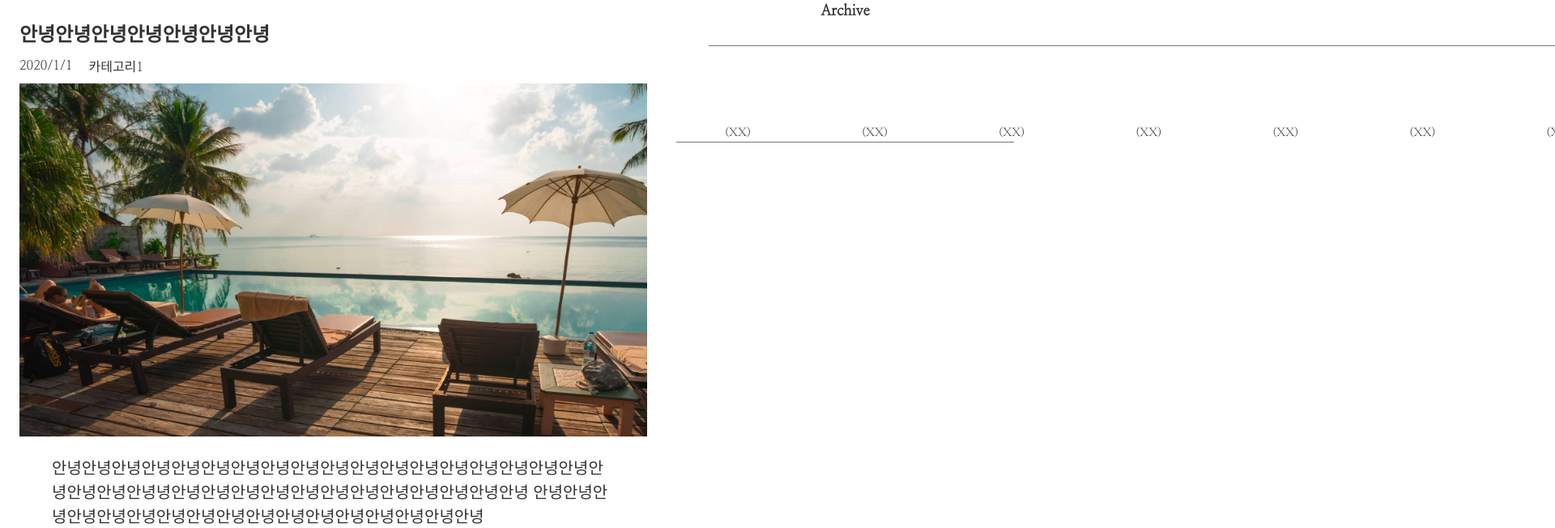
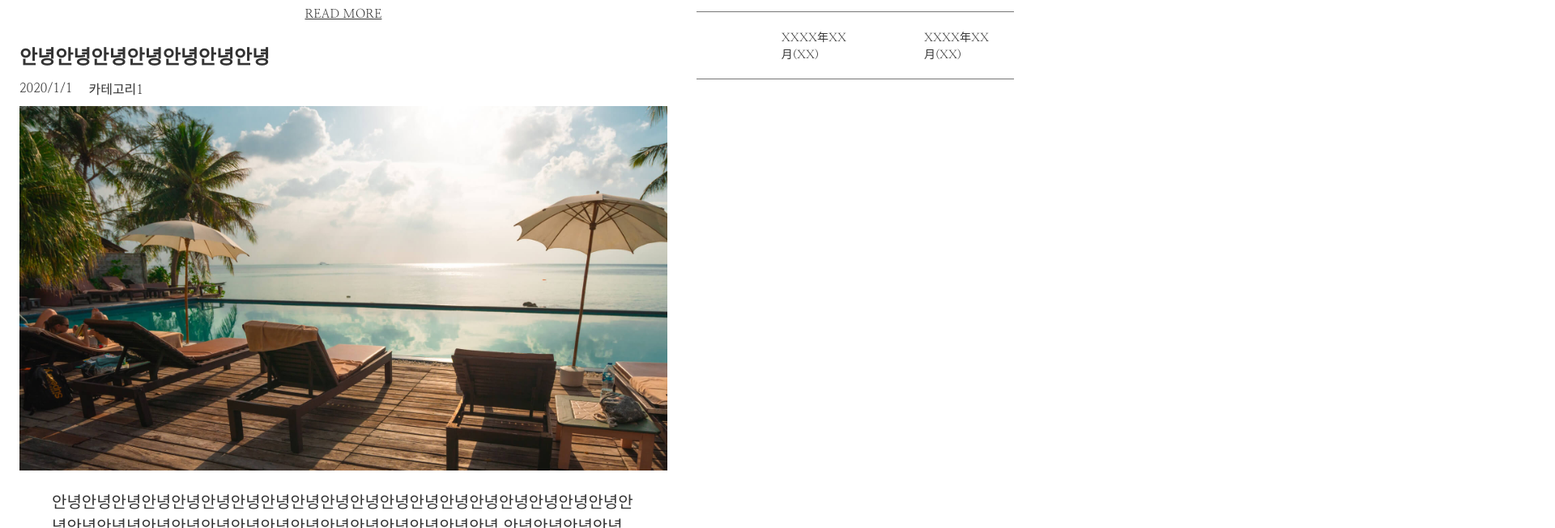
Before and after one commit to rabbit6780/first-practice, a plain HTML site: page index.html in a window 1280 px wide. Shown: the part 1888-2540 px from the top of the page at 81% size, 1920 px wide, since content can reach past the window. Drawn offline with Linux system fonts and the light colour scheme.

Commit message:
wooooooo

```diff
--- a/index.html
+++ b/index.html
@@ -161,21 +161,8 @@
             <section class="archive">
                 <h3 class="side-title">Archive</h3>
                     <ul>
-                        <li><a href="#">XXXX年XX月</a>(XX)</li>
-                        <li><a href="#">XXXX年XX月</a>(XX)</li>
-                        <li><a href="#">XXXX年XX月</a>(XX)</li>
-                        <li><a href="#">XXXX年XX月</a>(XX)</li>
-                        <li><a href="#">XXXX年XX月</a>(XX)</li>
-                        <li><a href="#">XXXX年XX月</a>(XX)</li>
-                        <li><a href="#">XXXX年XX月</a>(XX)</li>
-                        <li><a href="#">XXXX年XX月</a>(XX)</li>
-                        <li><a href="#">XXXX年XX月</a>(XX)</li>
-                        <li><a href="#">XXXX年XX月</a>(XX)</li>
-                        <li><a href="#">XXXX年XX月</a>(XX)</li>
-                        <li><a href="#">XXXX年XX月</a>(XX)</li>
-                        <li><a href="#">XXXX年XX月</a>(XX)</li>
-                        <li><a href="#">XXXX年XX月</a>(XX)</li>
-                        <li><a href="#">XXXX年XX月</a>(XX)</li>
+                        <li><a href="#">XXXX年XX月(XX)</a></li>
+                        <li><a href="#">XXXX年XX月(XX)</a></li>
                   </ul>
             </section>
         </aside>
@@ -358,11 +345,13 @@
     }
     .archive ul {
         border-bottom: solid  1px #777;
-    }
-    .archive li {
-        font-size: 0.875rem;
         border-top: solid  1px #777;
         padding: 20px;
+    }
+
+    ul li a{
+        color: #333;
+        font-size: 0.875rem;
         text-align: left;
     }
 
```
